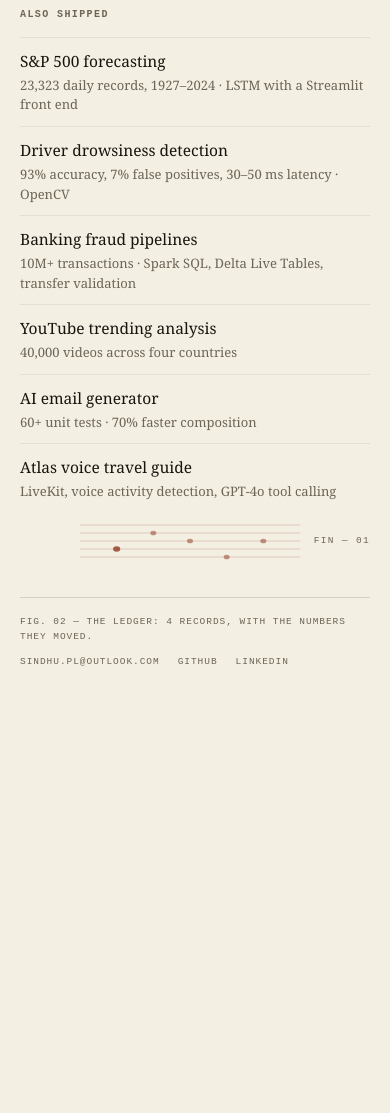
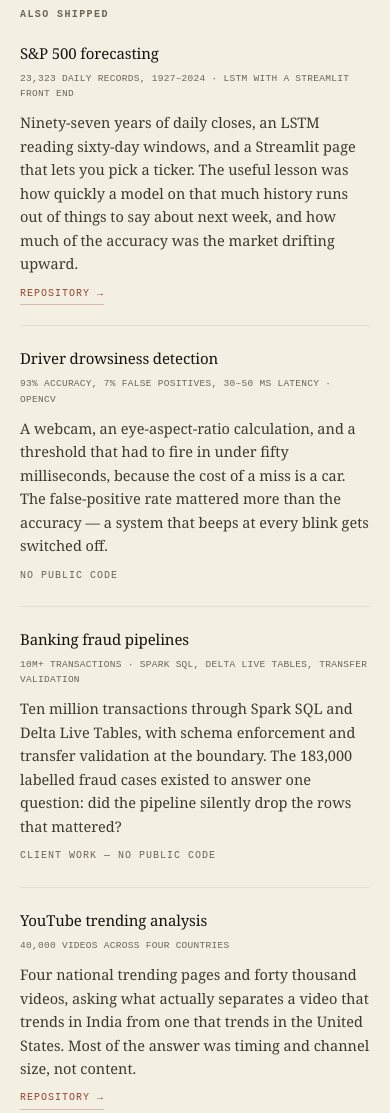
Before and after one commit to Lakshmi-Sindhu-P/CV, an Astro site: page /work in a window 390 px wide. Shown: the part 2020-3133 px from the top of the page. Before the commit the page ends 2712 px from the top, so only its background shows below. Built offline with nearby package versions, Linux system fonts and the light colour scheme; Astro itself is replaced by a stand-in of ours.

Commit message:
feat(work): give the small projects a paragraph and a repo link
The six "also shipped" entries were one-liners with numbers and no way to
read the code. Each is now a row with a short note on what it actually
taught, plus a link to the public repository where one exists.

- records.ts: SideProject gains note/url/linkNote; the three records with
  public code (protein network, repeat listening, clinical note) gain
  repo { label, url } and render a "Code —" line under the stack.
- work/index.astro: also-shipped becomes a three-column ledger (what |
  note | link) and stacks on mobile; the row media query that my first
  pass clobbered is restored.
- Two projects deliberately have no link: the drowsiness detector needs a
  camera to mean anything, and the banking pipelines were client
  infrastructure. Both say so on the page.

```diff
--- a/src/data/records.ts
+++ b/src/data/records.ts
@@ -24,6 +24,8 @@ export type WorkRecord = {
   moved: string[];
   hard: string[];
   stack: string[];
+  /** Public code, when there is any to read. */
+  repo?: { label: string; url: string };
 };
 
 export const records: WorkRecord[] = [
@@ -96,6 +98,7 @@ export const records: WorkRecord[] = [
       'The honest version of “the graph found the answer” is “the graph agreed with the literature once we had already decided how to cut it”.',
     ],
     stack: ['Python', 'NetworkX', 'Community detection', 'Centrality analysis', 'STRING'],
+    repo: { label: 'Network-Analysis-NSCLC', url: 'https://github.com/Lakshmi-Sindhu-P/Network-Analysis-NSCLC' },
   },
   {
     slug: 'repeat-listening',
@@ -131,6 +134,7 @@ export const records: WorkRecord[] = [
       'Everything here is observational. It measures what correlates with repetition, not what causes it.',
     ],
     stack: ['R', 'Python', 'Ridge / Lasso', 'Regression diagnostics', 'Cross-validation'],
+    repo: { label: 'Enhanced-Spotify-Attribute-Analysis', url: 'https://github.com/Lakshmi-Sindhu-P/Enhanced-Spotify-Attribute-Analysis' },
   },
   {
     slug: 'clinical-notes',
@@ -166,6 +170,7 @@ export const records: WorkRecord[] = [
       'Evaluation needs the people whose work you are changing. A dashboard that says 96% is not the same as a neurologist saying it sounds like her.',
     ],
     stack: ['FastAPI', 'Medical ASR', 'LLM summarisation', 'PostgreSQL', 'Role-based access control', 'Evaluation design'],
+    repo: { label: 'NeuroAssisit_AI', url: 'https://github.com/Lakshmi-Sindhu-P/NeuroAssisit_AI' },
   },
 ];
 
@@ -175,11 +180,50 @@ export const workRecords = records.filter((r) => r.group === 'work');
 export const independentRecords = records.filter((r) => r.group === 'independent');
 
 /** Smaller shipped work — real entries, no padding. */
-export const alsoShipped = [
-  { title: 'S&P 500 forecasting', detail: '23,323 daily records, 1927–2024 · LSTM with a Streamlit front end' },
-  { title: 'Driver drowsiness detection', detail: '93% accuracy, 7% false positives, 30–50 ms latency · OpenCV' },
-  { title: 'Banking fraud pipelines', detail: '10M+ transactions · Spark SQL, Delta Live Tables, transfer validation' },
-  { title: 'YouTube trending analysis', detail: '40,000 videos across four countries' },
-  { title: 'AI email generator', detail: '60+ unit tests · 70% faster composition' },
-  { title: 'Atlas voice travel guide', detail: 'LiveKit, voice activity detection, GPT-4o tool calling' },
+export type SideProject = {
+  title: string;
+  detail: string;
+  note: string;
+  url?: string;
+  /** Shown instead of a link when there is no public code. */
+  linkNote?: string;
+};
+
+export const alsoShipped: SideProject[] = [
+  {
+    title: 'S&P 500 forecasting',
+    detail: '23,323 daily records, 1927–2024 · LSTM with a Streamlit front end',
+    note: 'Ninety-seven years of daily closes, an LSTM reading sixty-day windows, and a Streamlit page that lets you pick a ticker. The useful lesson was how quickly a model on that much history runs out of things to say about next week, and how much of the accuracy was the market drifting upward.',
+    url: 'https://github.com/Lakshmi-Sindhu-P/Stock-Market-Prediction',
+  },
+  {
+    title: 'Driver drowsiness detection',
+    detail: '93% accuracy, 7% false positives, 30–50 ms latency · OpenCV',
+    linkNote: 'No public code',
+    note: 'A webcam, an eye-aspect-ratio calculation, and a threshold that had to fire in under fifty milliseconds, because the cost of a miss is a car. The false-positive rate mattered more than the accuracy — a system that beeps at every blink gets switched off.',
+  },
+  {
+    title: 'Banking fraud pipelines',
+    detail: '10M+ transactions · Spark SQL, Delta Live Tables, transfer validation',
+    linkNote: 'Client work — no public code',
+    note: 'Ten million transactions through Spark SQL and Delta Live Tables, with schema enforcement and transfer validation at the boundary. The 183,000 labelled fraud cases existed to answer one question: did the pipeline silently drop the rows that mattered?',
+  },
+  {
+    title: 'YouTube trending analysis',
+    detail: '40,000 videos across four countries',
+    note: 'Four national trending pages and forty thousand videos, asking what actually separates a video that trends in India from one that trends in the United States. Most of the answer was timing and channel size, not content.',
+    url: 'https://github.com/Lakshmi-Sindhu-P/Youtube-Trending-Video-Analysis',
+  },
+  {
+    title: 'AI email generator',
+    detail: '60+ unit tests · 70% faster composition',
+    note: 'A Streamlit app that drafts two emails in different tones and five subject lines from a few inputs. Sixty tests on prompt output taught me more about evaluation than the prompt did: most of the work was deciding what a wrong draft looks like.',
+    url: 'https://github.com/Lakshmi-Sindhu-P/ai-email-generator',
+  },
+  {
+    title: 'Atlas voice travel guide',
+    detail: 'LiveKit, voice activity detection, GPT-4o tool calling',
+    note: 'A voice-first agent that hears a request, looks up listings by city, and books by confirmation number without a keyboard. The hard part was never the prompt — it was latency and interruption: knowing when to stop talking.',
+    url: 'https://github.com/Lakshmi-Sindhu-P/Atlas',
+  },
 ];
--- a/src/pages/work/index.astro
+++ b/src/pages/work/index.astro
@@ -76,9 +76,19 @@ import { href } from '@/lib/href';
     <ul class="also-list">
       {
         alsoShipped.map((item) => (
-          <li>
-            <span class="also-title">{item.title}</span>
-            <span class="also-detail">{item.detail}</span>
+          <li class="also-row">
+            <div class="also-what">
+              <span class="also-title">{item.title}</span>
+              <span class="mono also-detail">{item.detail}</span>
+            </div>
+            <p class="also-note">{item.note}</p>
+            {item.url ? (
+              <a class="mono also-link" href={item.url} target="_blank" rel="noreferrer">
+                Repository →
+              </a>
+            ) : (
+              <span class="mono also-link also-link-none">{item.linkNote}</span>
+            )}
           </li>
         ))
       }
@@ -184,27 +194,63 @@ import { href } from '@/lib/href';
     list-style: none;
     margin: 0;
     padding: 0;
-    display: grid;
-    grid-template-columns: repeat(auto-fill, minmax(min(100%, 22rem), 1fr));
-    column-gap: clamp(20px, 4vw, 56px);
+    display: flex;
+    flex-direction: column;
   }
 
-  .also-list li {
-    display: flex;
-    flex-direction: column;
-    gap: 2px;
-    padding: 11px 0;
+  .also-row {
+    display: grid;
+    grid-template-columns: 15rem minmax(0, 1fr) 9rem;
+    gap: clamp(18px, 3vw, 40px);
+    align-items: start;
+    padding: 20px 0;
     border-top: 1px solid var(--rule-soft);
   }
 
-  .also-title { font-size: 15.5px; }
-  .also-detail { font-size: 13px; color: var(--muted); line-height: 1.5; }
+  .also-row:first-child { border-top: 0; padding-top: 4px; }
+  .also-row:last-child { border-bottom: 1px solid var(--rule-soft); padding-bottom: 24px; }
 
-  .fin { display: flex; justify-content: flex-end; padding-top: 6px; }
+  .also-what { display: flex; flex-direction: column; gap: 6px; }
+
+  .also-title { font-size: 15px; letter-spacing: -0.008em; }
+
+  .also-detail {
+    font-size: 9.5px;
+    line-height: 1.6;
+    letter-spacing: 0.03em;
+    text-transform: uppercase;
+    color: var(--muted);
+  }
+
+  .also-note {
+    margin: 0;
+    font-size: 14.5px;
+    line-height: 1.62;
+    color: var(--ink-2);
+    max-width: 58ch;
+  }
+
+  .also-link {
+    font-size: 10px;
+    letter-spacing: 0.1em;
+    text-transform: uppercase;
+    text-decoration: none;
+    color: var(--rust);
+    justify-self: end;
+    white-space: nowrap;
+    border-bottom: 1px solid rgba(150, 67, 44, 0.3);
+    padding-bottom: 2px;
+  }
+
+  .also-link:hover { border-bottom-color: var(--rust); }
+
+  .also-link-none { color: var(--muted); border-bottom: 0; }
 
   @media (max-width: 860px) {
     .row { grid-template-columns: 1fr; gap: 10px; }
     .row-rail { flex-direction: row; gap: 14px; align-items: baseline; }
     .row-go { text-align: left; }
+    .also-row { grid-template-columns: 1fr; gap: 10px; }
+    .also-link, .also-link-none { justify-self: start; }
   }
 </style>
```
Also changed, not shown: src/pages/work/[slug].astro (+28 -0 lines), docs/preview/paper-record.jpg, docs/preview/paper-work.jpg.
